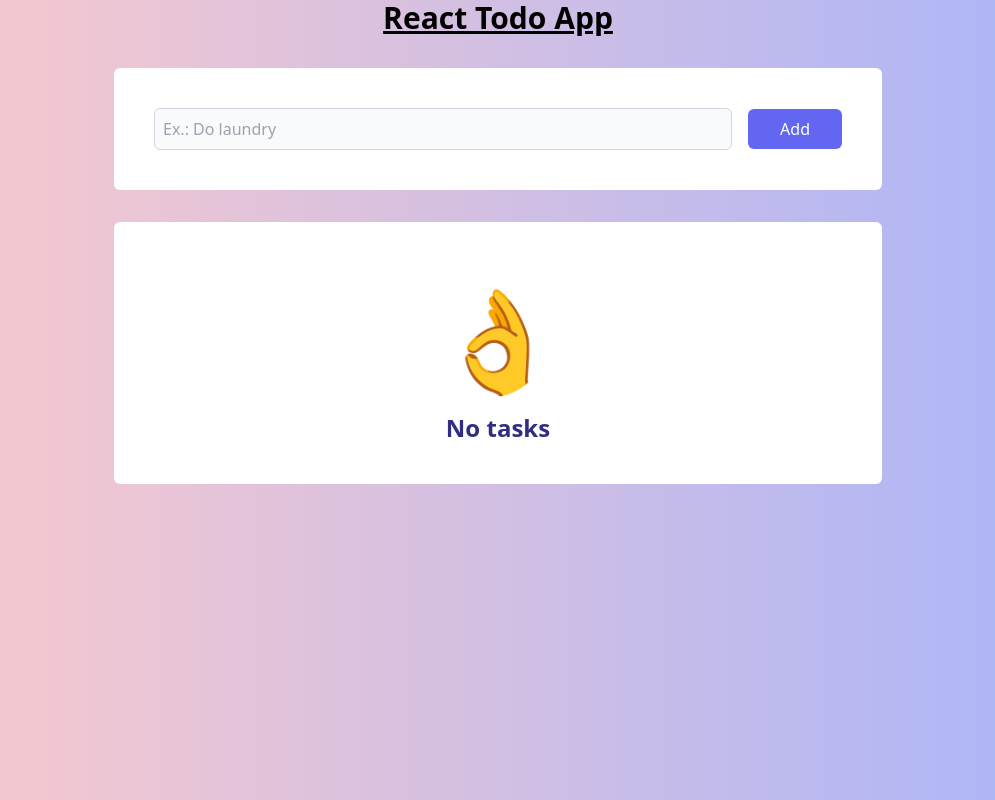
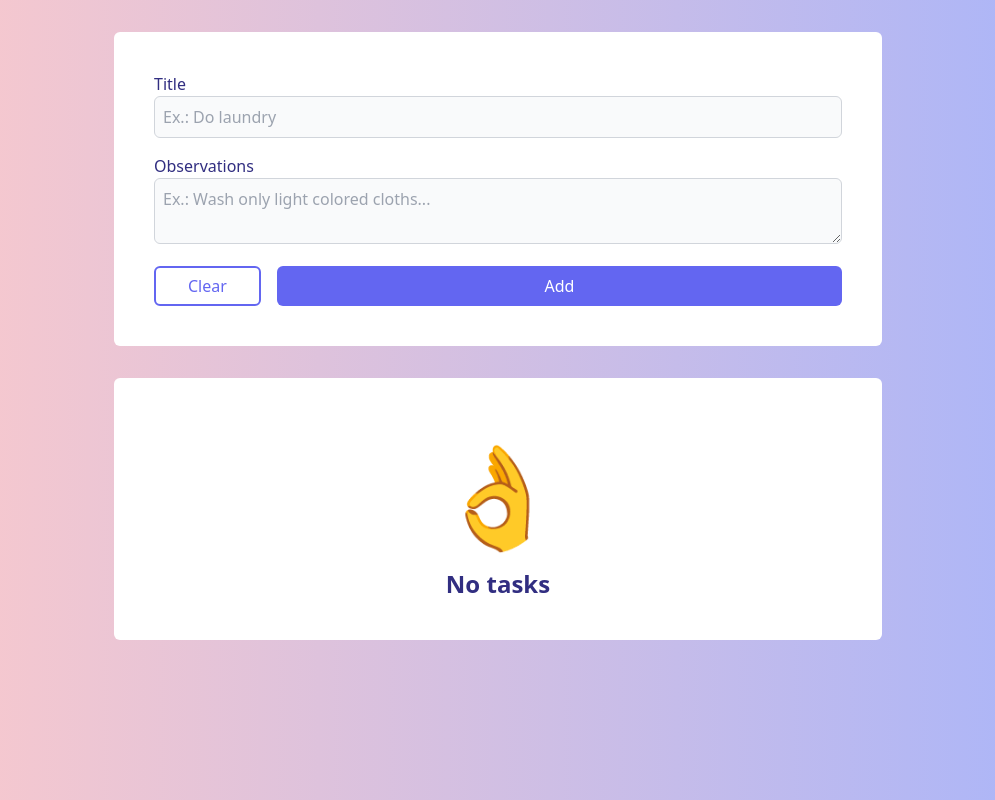
Before and after one commit to psnev89/todo-react, a React (Create React App) app: page / in a window 1280 px wide. Shown: the whole page, without its empty margins (142-1137 px from the left). Built offline with nearby package versions, Linux system fonts and the light colour scheme.

Commit message:
feat: add observations input to todos

```diff
--- a/src/App.js
+++ b/src/App.js
@@ -1,70 +1,46 @@
 import { useState } from "react";
+import TodoForm from "./Components/TodoForm";
+import TodoList from "./Components/TodoList";
+import { FORM_PROPS, TODO_FORM_INITIAL_STATE } from "./helpers";
+
+let id = 0;
 
 const App = () => {
-  const [todo, setTodo] = useState("");
+  const [todoForm, setTodoForm] = useState(TODO_FORM_INITIAL_STATE);
   const [todos, setTodos] = useState([]);
 
+  const createTodo = (title, observations) => {
+    return {
+      id: ++id,
+      title,
+      observations,
+    };
+  };
+
   const addTodo = () => {
-    if (todo !== "") {
+    if (todoForm[FORM_PROPS.TITLE]?.trim?.() !== "") {
+      const todo = createTodo(
+        todoForm[FORM_PROPS.TITLE],
+        todoForm[FORM_PROPS.OBSERVATIONS]
+      );
       setTodos([...todos, todo]);
-      setTodo("");
+      setTodoForm(TODO_FORM_INITIAL_STATE);
     }
   };
 
-  const removeTodo = (todoText) => {
-    const filtered = todos.filter((todo) => todo !== todoText);
+  const removeTodo = (todoId) => {
+    const filtered = todos.filter((todo) => todo.id !== todoId);
     setTodos(filtered);
   };
 
   return (
     <div className="mx-auto max-w-3xl">
-      <h1 className="font-bold underline text-3xl text-center">
-        React Todo App
-      </h1>
-
-      <div className="my-8 card flex gap-4 items-center">
-        <input
-          className="bg-gray-50 border border-gray-300 rounded-md p-2 hover:bg-indigo-50 focus:outline-indigo-500 flex-1"
-          type="text"
-          name="newTodo"
-          value={todo}
-          placeholder="Ex.: Do laundry"
-          onChange={(e) => setTodo(e.target.value)}
-        />
-        <button
-          type="button"
-          className="button-layout text-white bg-indigo-500 hover:bg-indigo-600"
-          onClick={addTodo}
-        >
-          Add
-        </button>
+      <div className="my-8 card">
+        <TodoForm todoForm={todoForm} addTodo={addTodo} setTodoForm={setTodoForm}></TodoForm>
       </div>
 
       <div className="card">
-        {!todos?.length ? (
-          <div className="w-full text-center">
-            <div className="text-[100px]">&#128076;</div>
-            <div className="font-bold text-2xl text-indigo-900">No tasks</div>
-          </div>
-        ) : (
-          <ul>
-            {todos.map((todo, index) => (
-              <li key={index} className="border p-4 rounded-md mb-2 last:mb-0">
-                <div className="flex items-center">
-                  <span className="flex-1 text-indigo-900 font-bold text-lg">
-                    {todo}
-                  </span>
-                  <button
-                    className="button-layout text-white bg-red-700"
-                    onClick={() => removeTodo(todo)}
-                  >
-                    Remove
-                  </button>
-                </div>
-              </li>
-            ))}
-          </ul>
-        )}
+        <TodoList todos={todos} removeTodo={removeTodo}></TodoList>
       </div>
     </div>
   );
--- /dev/null
+++ b/src/Components/TodoForm.js
@@ -0,0 +1,59 @@
+import { FORM_PROPS, TODO_FORM_INITIAL_STATE } from "../helpers";
+
+const TodoForm = ({ todoForm, addTodo, setTodoForm }) => {
+  return (
+    <>
+      <div className="flex flex-col gap-4 mb-4">
+        <div>
+          <label className="block text-s font-medium text-indigo-900 dark:text-white">
+            Title
+            <input
+              className="bg-gray-50 border border-gray-300 rounded-md p-2 hover:bg-indigo-50 focus:outline-indigo-500 flex-1 w-full"
+              type="text"
+              name={FORM_PROPS.TITLE}
+              value={todoForm[FORM_PROPS.TITLE]}
+              placeholder="Ex.: Do laundry"
+              onChange={(e) =>
+                setTodoForm({ ...todoForm, [e.target.name]: e.target.value })
+              }
+            />
+          </label>
+        </div>
+        <div>
+          <label className="block text-s font-medium text-indigo-900 dark:text-white">
+            Observations
+            <textarea
+              className="bg-gray-50 border border-gray-300 rounded-md p-2 hover:bg-indigo-50 focus:outline-indigo-500 flex-1 w-full"
+              type="text"
+              name={FORM_PROPS.OBSERVATIONS}
+              value={todoForm[FORM_PROPS.OBSERVATIONS]}
+              placeholder="Ex.: Wash only light colored cloths..."
+              onChange={(e) =>
+                setTodoForm({ ...todoForm, [e.target.name]: e.target.value })
+              }
+            />
+          </label>
+        </div>
+      </div>
+
+      <div className="flex gap-4">
+        <button
+          type="button"
+          className="button-layout border-2 text-indigo-500 border-indigo-500 bg-white hover:text-indigo-600 hover:border-indigo-600 block"
+          onClick={() => setTodoForm(TODO_FORM_INITIAL_STATE)}
+        >
+          Clear
+        </button>
+        <button
+          type="button"
+          className="button-layout text-white bg-indigo-500 hover:bg-indigo-600 block flex-1"
+          onClick={addTodo}
+        >
+          Add
+        </button>
+      </div>
+    </>
+  );
+};
+
+export default TodoForm;
--- /dev/null
+++ b/src/Components/TodoList.js
@@ -0,0 +1,45 @@
+const TodoList = ({ todos, removeTodo }) => {
+  return (
+    <>
+      {!todos?.length ? (
+        <div className="w-full text-center">
+          <div className="text-[100px]">&#128076;</div>
+          <div className="font-bold text-2xl text-indigo-900">No tasks</div>
+        </div>
+      ) : (
+        <>
+          <div className="flex justify-end mb-2">
+            <small>
+              {todos.length} {todos.length > 1 ? "tasks" : "task"}
+            </small>
+          </div>
+          <ul>
+            {todos.map((todo, index) => (
+              <li key={index} className="border p-4 rounded-md mb-2 last:mb-0">
+                <div className="flex gap-4 items-center">
+                  <div className="flex-1">
+                    <div className="text-indigo-900 font-bold text-lg">
+                      {todo.title}
+                    </div>
+                    <p className="m-0 text-sm text-gray-500">
+                      {todo.observations}
+                    </p>
+                  </div>
+
+                  <button
+                    className="button-layout text-white bg-red-700"
+                    onClick={() => removeTodo(todo.id)}
+                  >
+                    Remove
+                  </button>
+                </div>
+              </li>
+            ))}
+          </ul>
+        </>
+      )}
+    </>
+  );
+};
+
+export default TodoList;
--- /dev/null
+++ b/src/helpers.js
@@ -0,0 +1,9 @@
+export const FORM_PROPS = {
+  TITLE: "title",
+  OBSERVATIONS: "observations",
+};
+
+export const TODO_FORM_INITIAL_STATE = {
+  [FORM_PROPS.TITLE]: "",
+  [FORM_PROPS.OBSERVATIONS]: "",
+};
--- a/src/index.css
+++ b/src/index.css
@@ -11,5 +11,5 @@ body {
 }
 
 .button-layout {
-    @apply px-8 rounded-md h-10;
+    @apply px-8 rounded-md h-10 font-medium;
 }
```
